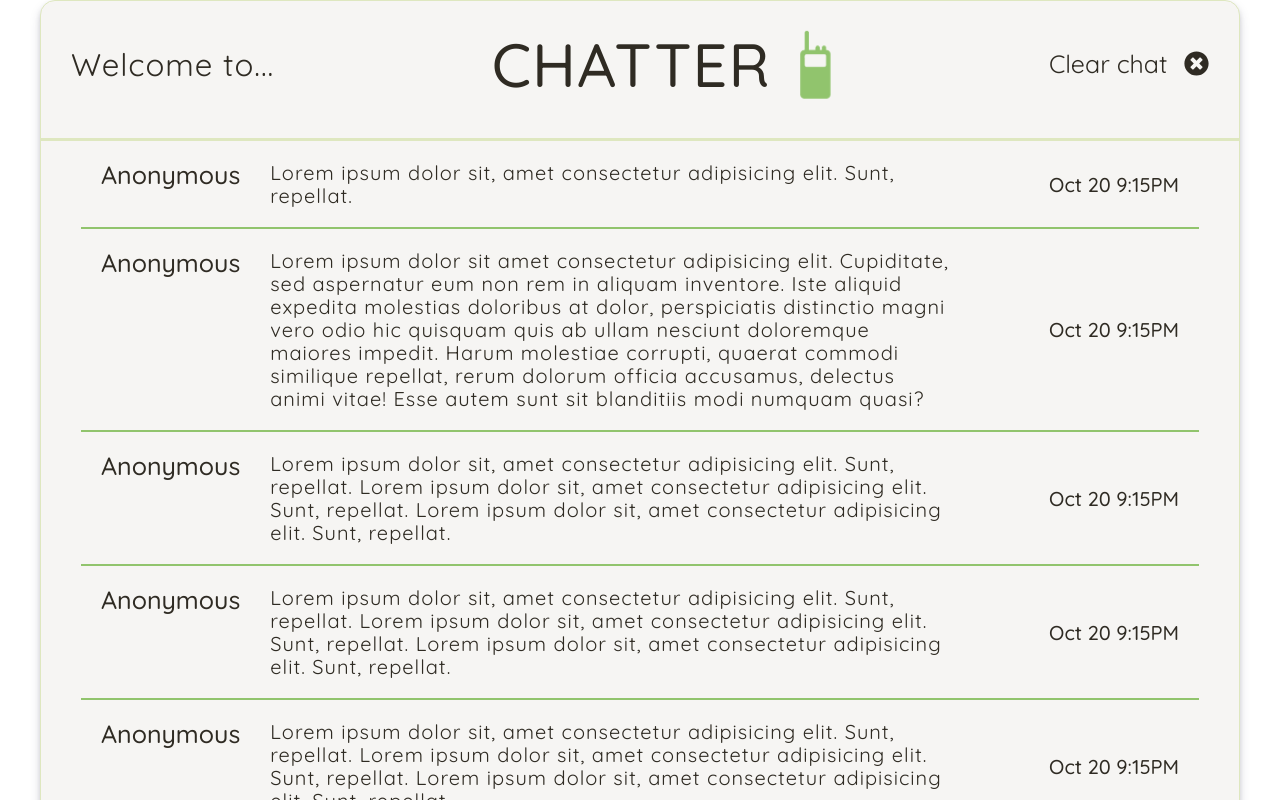
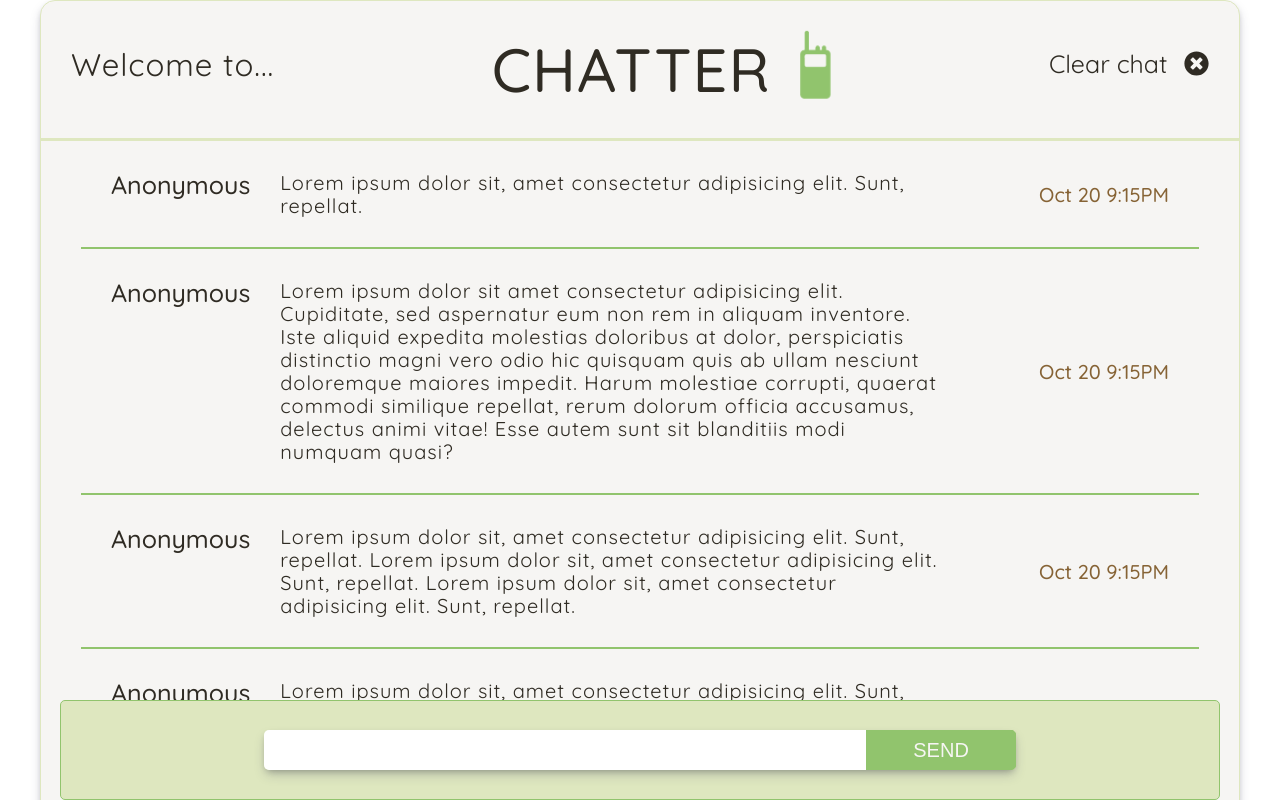
Before and after one commit to lowkeycode/cameron-remesz-project-3, a React (Create React App) app: page / in a window 1280 px wide. Shown: the top 800 px of the page. Built offline with nearby package versions, Linux system fonts and the light colour scheme; no server answers; the database is empty.

Commit message:
Added final mvp styling

```diff
--- a/package.json
+++ b/package.json
@@ -10,6 +10,7 @@
     "@testing-library/jest-dom": "^5.14.1",
     "@testing-library/react": "^11.2.7",
     "@testing-library/user-event": "^12.8.3",
+    "firebase": "^9.1.1",
     "node-sass": "^6.0.1",
     "react": "^17.0.2",
     "react-dom": "^17.0.2",
--- a/src/App.js
+++ b/src/App.js
@@ -1,13 +1,39 @@
+import { useState, useEffect } from 'react';
+
+import { ref, onValue, push, remove } from 'firebase/database';
+
+import realtime from './firebase';
+
 import Header from './components/Header';
 import Comments from './components/Comments';
+import Send from './components/Send';
 
 import './styles.scss';
 
 function App() {
+
+  const [ commentList, setCommentList ] = useState([]);
+
+
+  useEffect(() => {
+
+    const dbRef = ref(realtime);
+
+    onValue(dbRef, snapshot => {
+      const comments = snapshot.val();
+
+      const dbList = [];
+
+
+    });
+
+  }, []);
+
   return (
     <main className="main">
       <Header/>
       <Comments/>
+      <Send/>
     </main>
   );
 }
--- a/src/components/Send.js
+++ b/src/components/Send.js
@@ -0,0 +1,13 @@
+const Send = () => {
+  return (
+    <form className="send">
+      <div class="send__container">
+        <label className ="sr-only" for="comment">Write you comment here</label>
+        <input type="text" id="comment"/>
+        <button>Send</button>
+      </div>
+    </form>
+  )
+}
+
+export default Send
--- /dev/null
+++ b/src/firebase.js
@@ -0,0 +1,18 @@
+import { initializeApp } from "firebase/app";
+
+import { getDatabase } from 'firebase/database';
+
+const firebaseConfig = {
+  apiKey: "AIzaSyDQLmouyP_bpmXhIvl8Oh_vNtVPogA42F4",
+  authDomain: "chatter-b0c82.firebaseapp.com",
+  projectId: "chatter-b0c82",
+  storageBucket: "chatter-b0c82.appspot.com",
+  messagingSenderId: "882186071546",
+  appId: "1:882186071546:web:32f72fcf5f23a398ef4843"
+};
+
+const app = initializeApp(firebaseConfig);
+
+const realtime = getDatabase(app);
+
+export default realtime;
--- a/src/styles.scss
+++ b/src/styles.scss
@@ -267,18 +267,18 @@ $fs-sml: 1.25rem;
 $fs-xs: 1rem;
 
 .main {
-  // height: 100vh;
-  max-width: 1200px;
+  width: 1200px;
   background: $color-white;
   margin: 0 auto;
   font-family: $font-primary;
   color: $color-font;
-  box-shadow: rgba(50, 50, 93, 0.25) 0px 6px 12px -2px, rgba(0, 0, 0, 0.3) 0px 3px 7px -3px;
+  box-shadow: rgba(50, 50, 93, 0.25) 0px 6px 12px -2px,
+    rgba(0, 0, 0, 0.3) 0px 3px 7px -3px;
   border-radius: 15px;
   border: 1px solid $color-green--light;
+  position: relative;
 
   display: grid;
-  // ! Add send section
   grid-template-rows: 7rem minmax(calc(100vh - 7rem), min-content);
 }
 
@@ -307,6 +307,7 @@ $fs-xs: 1rem;
       text-transform: uppercase;
       letter-spacing: 1px;
       font-weight: 500;
+      align-self: flex-end;
     }
 
     &--img {
@@ -327,7 +328,7 @@ $fs-xs: 1rem;
     &--btn-clear {
       border: none;
       background: none;
-      transition: all .2s;
+      transition: all 0.2s;
     }
 
     &--btn-clear:hover {
@@ -345,13 +346,14 @@ $fs-xs: 1rem;
   padding: 0 $space-lrg;
 
   &__comment {
-    padding: $space-sml;
+    padding: $space-med;
     display: flex;
     align-items: center;
     border-bottom: 2px solid $color-green--dark;
 
     &:last-of-type {
       border-bottom: none;
+      padding-bottom: 7rem;
     }
 
     &--user {
@@ -369,7 +371,53 @@ $fs-xs: 1rem;
     &--date-time {
       margin-left: $space-xl;
       font-weight: 500;
+      color: $color-brown;
+    }
+  }
+}
+
+.send {
+  justify-self: center;
+
+
+  border: 1px solid $color-green--dark;
+  border-radius: 5px;
+  position: fixed;
+  height: 5rem;
+  width: calc(1200px - 2rem);
+  bottom: 0;
+  display: flex;
+  align-items: center;
+  justify-content: center;
+  background: $color-green--light;
+
+
+  &__container {
+    width: 65%;
+    display: flex;
+    justify-content: center;
+    align-items: center;
+    box-shadow: rgba(50, 50, 93, 0.25) 0px 6px 12px -2px,
+    rgba(0, 0, 0, 0.3) 0px 3px 7px -3px;
+    border-radius: 5px;
+    overflow: hidden;
+
+    & input {
+      width: 80%;
+      border: none;
+      height: 2rem;
+
     }
 
+    & button {
+      cursor: pointer;
+      width: 20%;
+      height: 2rem;
+      border: 1px solid $color-green--dark;
+      color: $color-white;
+      text-transform: uppercase;
+      background-color: $color-green--dark;
+
+    }
   }
 }
```
Also changed, not shown: 1 other file (tests, documents, lock files or other folders).
